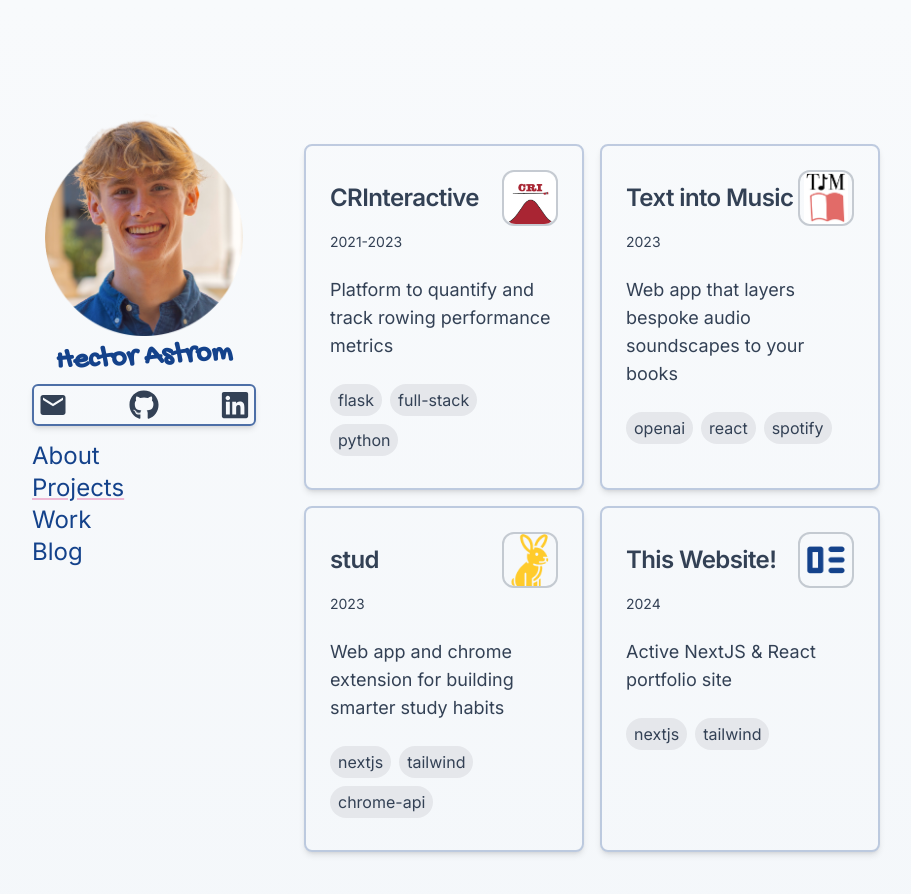
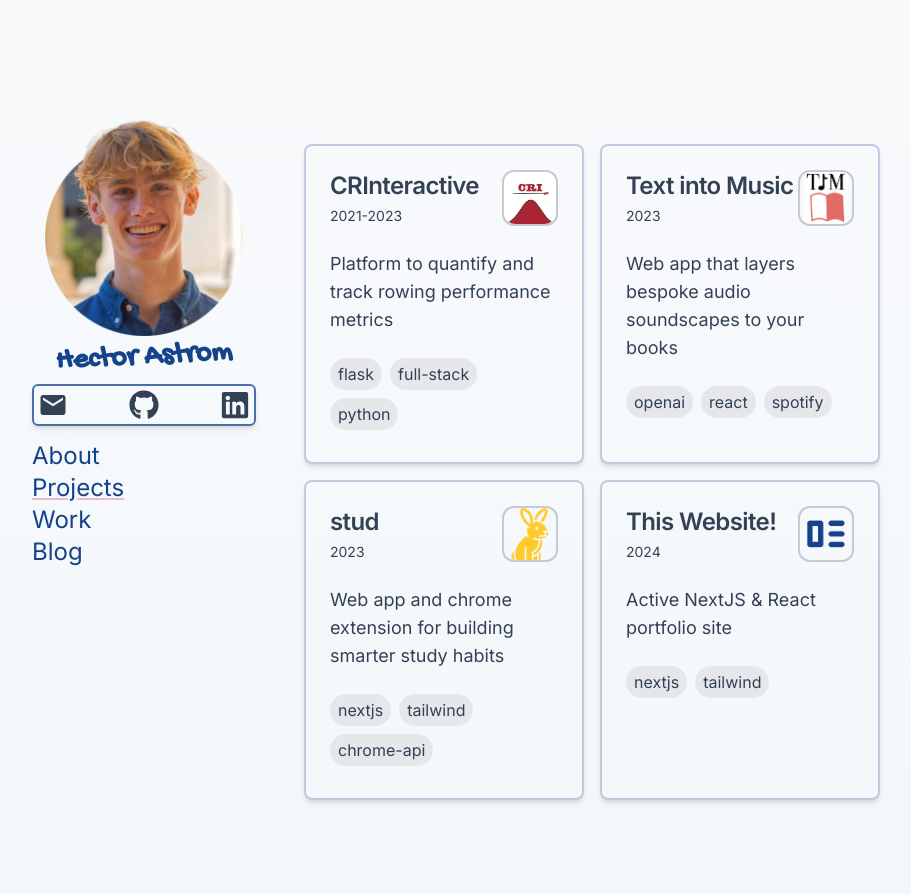
Before and after one commit to hectorastrom/personal-website, a Next.js app: page /projects in a window 1280 px wide. Shown: the top 894 px of the page, without its empty margins (184-1095 px from the left). Built offline with nearby package versions, Linux system fonts and the light colour scheme.

Commit message:
+ links to projects + dynamic routes

```diff
--- a/src/app/projects/[slug]/page.tsx
+++ b/src/app/projects/[slug]/page.tsx
@@ -1,3 +1,53 @@
-export default function Page({ params }: { params: { slug: string } }) {
-  return <div>My Project: {params.slug}</div>;
+
+
+import { notFound } from "next/navigation";
+import fs from "fs";
+import path from "path";
+import React from "react";
+
+type Project = {
+  id: string;
+  image_name: string;
+  name: string;
+  date: string;
+  description: string;
+  tags: string[];
+  github?: string;
+  website?: string;
+  devpost?: string;
+};
+
+const getProjectData = () => {
+  const filePath = path.join(
+    process.cwd(),
+    "public",
+    "project_data",
+    "projects.json"
+  );
+  const jsonData = fs.readFileSync(filePath, "utf-8");
+  return JSON.parse(jsonData);
+};
+
+export async function generateStaticParams() {
+  const { projects } = getProjectData();
+  return projects.map((project: { id: string }) => ({ slug: project.id }));
 }
+
+const ProjectPage = ({ params }: { params: { slug: string } }) => {
+  const { projects } = getProjectData();
+  const project = projects.find((p) => p.id === params.slug);
+
+  if (!project) {
+    notFound();
+  }
+
+  return (
+    <div>
+      <h1>{project.name}</h1>
+      <p>{project.description}</p>
+      {/* Add more project details here */}
+    </div>
+  );
+};
+
+export default ProjectPage;
--- a/src/app/projects/page.tsx
+++ b/src/app/projects/page.tsx
@@ -5,11 +5,13 @@ import {
   CardFooter,
   CardHeader,
   CardTitle,
+  CardImage,
 } from "@/components/ui/card";
 import HoverCard from "@/components/ui/HoverCard";
 import Image from "next/image";
 import fs from "fs";
 import path from "path";
+import Link from "next/link";
 
 // Define the structure of the project data
 interface Project {
@@ -58,12 +60,15 @@ export default async function Page() {
   return (
     <div className="grid grid-flow-row grid-cols-1 sm:grid-cols-2 gap-4">
       {projects.map((project) => (
-        <HoverCard key={project.id} id={project.id}>
-          <Card key={project.id} className={`h-full`} id={project.id}>
+        <Link href={`/projects/${project.id}`} key={project.id} id={project.id}>
+          <HoverCard>
+            <Card className={`h-full`}>
               <CardHeader>
-              <div className="flex flex-row justify-between items-center space-x-1">
+                <div>
                   <CardTitle>{project.name}</CardTitle>
-                <div className="h-12 w-12 md:h-14 md:w-14 rounded-xl border-2 border-default/25">
+                  <CardDescription>{project.date}</CardDescription>
+                </div>
+                <CardImage>
                   <Image
                     src={`/project_data/images/${project.image_name}`}
                     alt={project.name}
@@ -71,9 +76,7 @@ export default async function Page() {
                     height={100}
                     className="object-contain w-full h-full rounded-xl"
                   />
-                </div>
-              </div>
-              <CardDescription>{project.date}</CardDescription>
+                </CardImage>
               </CardHeader>
               <CardContent className="">{project.description}</CardContent>
               <CardFooter className="flex flex-wrap">
@@ -88,7 +91,8 @@ export default async function Page() {
               </CardFooter>
             </Card>
           </HoverCard>
+        </Link>
       ))}
     </div>
   );
-};
+}
--- a/src/components/ui/card.tsx
+++ b/src/components/ui/card.tsx
@@ -1,5 +1,6 @@
 import * as React from "react";
 import { cn } from "@/lib/utils";
+import Image from "next/image";
 
 const Card = React.forwardRef<
   HTMLDivElement,
@@ -22,11 +23,12 @@ const CardHeader = React.forwardRef<
 >(({ className, ...props }, ref) => (
   <div
     ref={ref}
-    className={cn("flex flex-col space-y-1.5 p-6", className)}
+    className={cn("flex justify-between items-center p-6", className)}
     {...props}
   />
 ));
 CardHeader.displayName = "CardHeader";
+
 
 const CardTitle = React.forwardRef<
   HTMLParagraphElement,
@@ -49,11 +51,28 @@ const CardDescription = React.forwardRef<
 >(({ className, ...props }, ref) => (
   <p
     ref={ref}
-    className={cn("text-sm text-muted-foreground", className)}
+    className={cn("text-sm text-muted-foreground mt-1", className)}
     {...props}
   />
 ));
 CardDescription.displayName = "CardDescription";
+
+const CardImage = React.forwardRef<
+  HTMLDivElement,
+  React.HTMLAttributes<HTMLDivElement>
+>(({ className, ...props }, ref) => (
+  <div
+    ref={ref}
+    className={cn(
+      "h-12 w-12 md:h-14 md:w-14 rounded-xl border-2 border-default/25",
+      className
+    )}
+    {...props}
+  >
+    {props.children}
+  </div>
+));
+CardImage.displayName = "CardImage";
 
 const CardContent = React.forwardRef<
   HTMLDivElement,
@@ -86,4 +105,5 @@ export {
   CardTitle,
   CardDescription,
   CardContent,
+  CardImage,
 };
```
Lines whose indentation alone changed are shown as unchanged.
